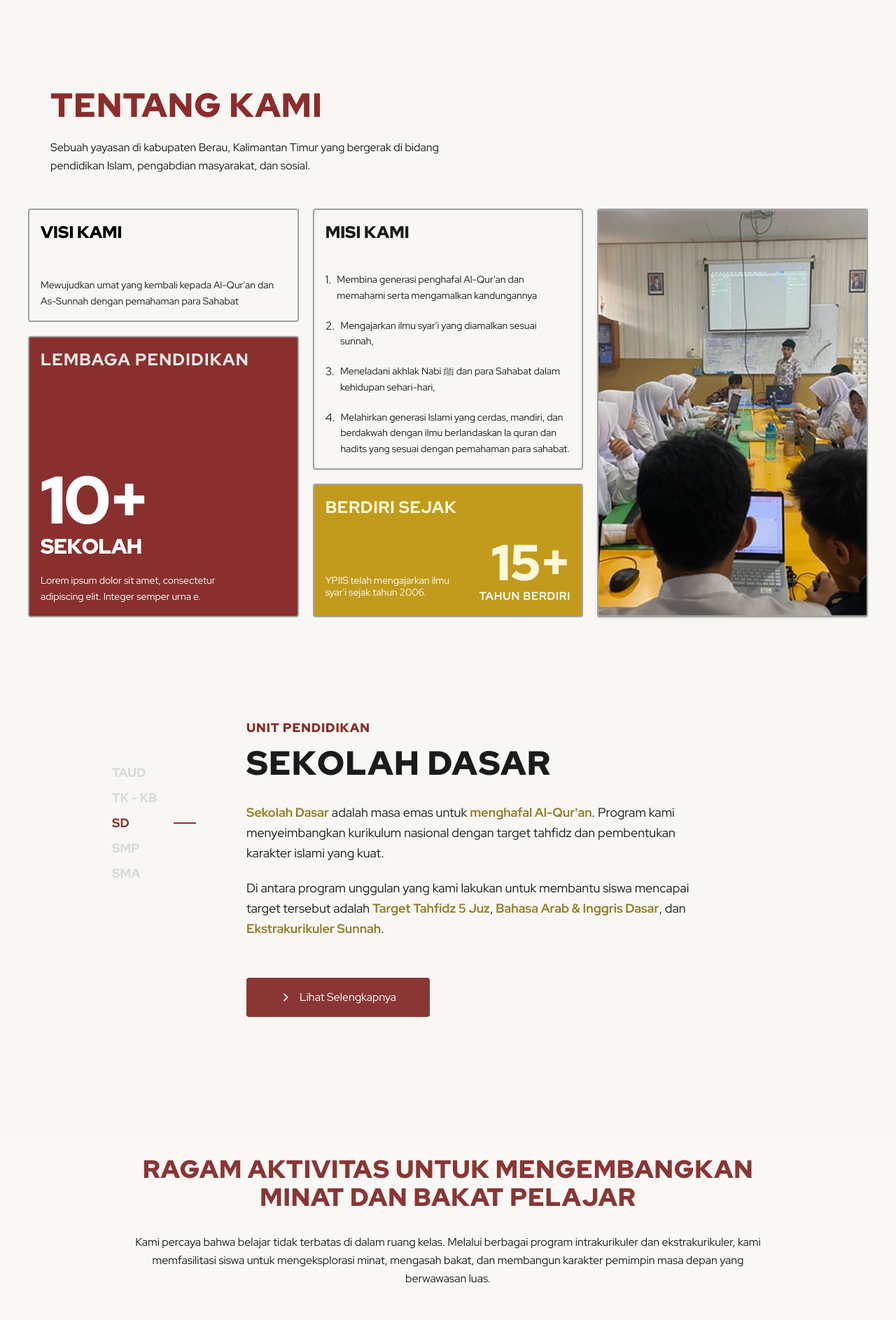
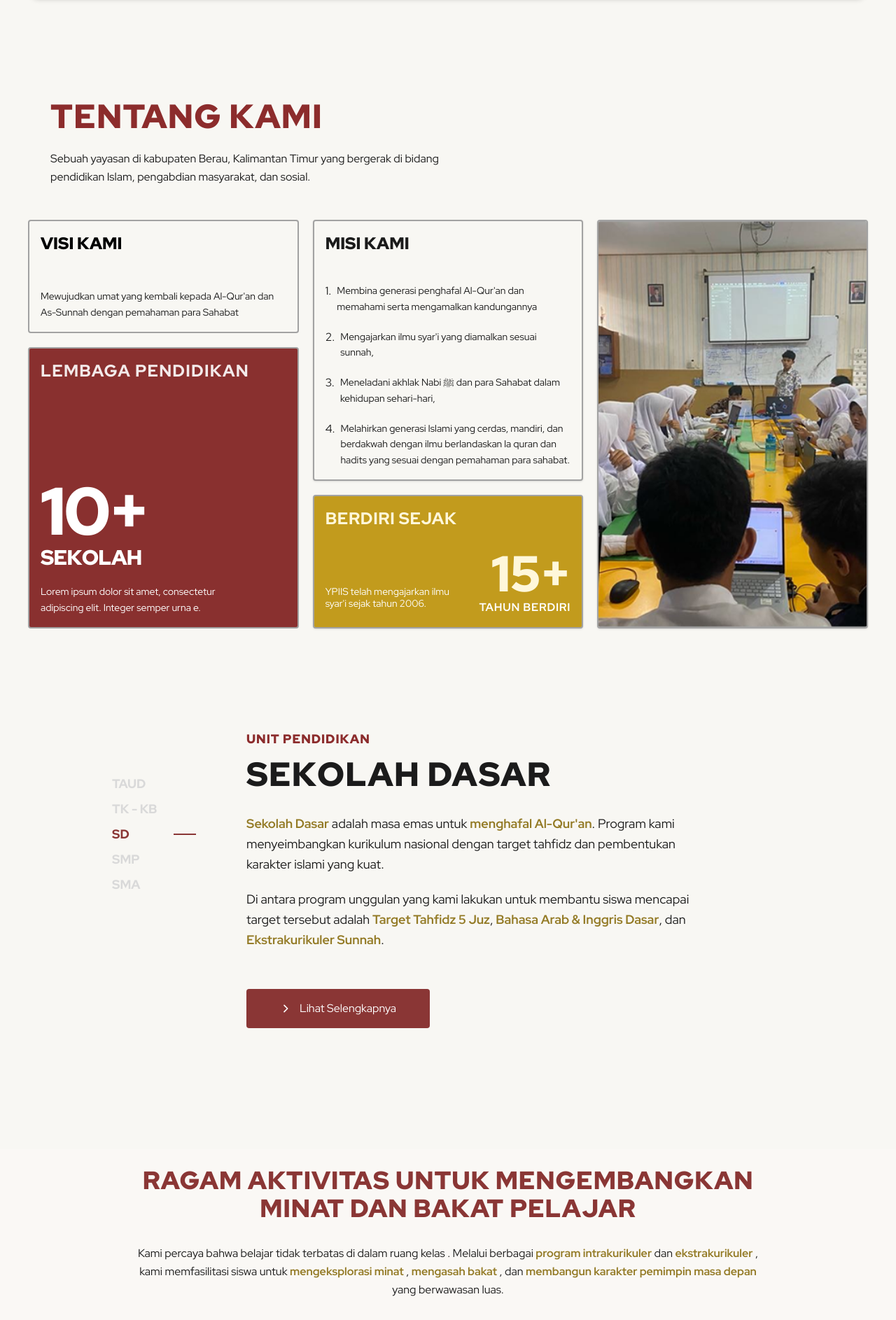
Before and after one commit to morenorpl/ypiis_company_web, a Next.js app: page / in a window 1280 px wide. Shown: the part 824-2710 px from the top of the page at 70% size. Built offline with nearby package versions, Linux system fonts and the light colour scheme.

Commit message:
feat: added scroll-in animations

```diff
--- /dev/null
+++ b/app/components/animation/FadeIn.tsx
@@ -0,0 +1,35 @@
+"use client";
+
+import { motion } from "framer-motion";
+
+interface FadeInProps {
+  children: React.ReactNode;
+  className?: string;
+  duration?: number; // e.g. 0.5 (seconds)
+  delay?: number; // e.g. 0.2 (seconds)
+  y?: number; // e.g. 20 (moves up) or -20 (moves down)
+  x?: number; // e.g. -20 (moves from left) or 20 (moves from right)
+  once?: boolean; // If true, animation occurs only once when in view
+}
+
+export default function FadeIn({
+  children,
+  className = "",
+  delay = 0,
+  duration = 0.5,
+  y = 0,
+  x = 0,
+  once = false,
+}: FadeInProps) {
+  return (
+    <motion.div
+      initial={{ opacity: 0, x, y }}
+      whileInView={{ opacity: 1, x: 0, y: 0 }}
+      viewport={{ once }}
+      transition={{ duration, delay, ease: "easeOut" }}
+      className={className}
+    >
+      {children}
+    </motion.div>
+  );
+}
--- a/app/components/home/GaleriSection.tsx
+++ b/app/components/home/GaleriSection.tsx
@@ -170,7 +170,7 @@ function GalleryCard({ item }: { item: GalleryItem }) {
       )}
 
       {/* Dark Overlay on Hover */}
-      <div className="absolute inset-0 bg-gradient-to-t from-black/80 via-black/40 to-transparent opacity-0 group-hover:opacity-100 transition-opacity duration-300 ease-in-out" />
+      <div className="absolute inset-0 bg-linear-to-t from-[#772524]/80 via-[#772524]/40 to-transparent opacity-0 group-hover:opacity-100 transition-opacity duration-300 ease-in-out" />
 
       {/* Hover Text Content */}
       <div className="absolute inset-0 p-6 flex flex-col justify-center items-center text-center opacity-0 group-hover:opacity-100 transform translate-y-3 group-hover:translate-y-0 transition-all duration-300 ease-out z-10">
--- a/app/components/home/RagamAktivitasSection.tsx
+++ b/app/components/home/RagamAktivitasSection.tsx
@@ -5,6 +5,7 @@ import { motion, AnimatePresence } from "framer-motion";
 import Link from "next/link";
 import Image from "next/image";
 import { FiArrowUpRight } from "react-icons/fi";
+import FadeIn from "../animation/FadeIn";
 
 interface ActivityItem {
   id: string;
@@ -172,15 +173,32 @@ export default function RagamAktivitasSection() {
     <section className="py-6 bg-[#FAF8F5] relative overflow-hidden">
       {/* Header Container */}
       <div className="max-w-5xl 2xl:max-w-7xl mx-auto text-center px-4 mb-12">
-        <h2 className="text-4xl 2xl:text-5xl font-black text-[#8A3635] uppercase tracking-wide mb-8">
-          RAGAM AKTIVITAS UNTUK MENGEMBANGKAN MINAT DAN BAKAT PELAJAR
-        </h2>
-        <p className="text-[#1B1B1B] text-base 2xl:text-lg font-medium leading-relaxed max-w-4xl 2xl:max-w-5xl mx-auto">
-          Kami percaya bahwa belajar tidak terbatas di dalam ruang kelas.
-          Melalui berbagai program intrakurikuler dan ekstrakurikuler, kami
-          memfasilitasi siswa untuk mengeksplorasi minat, mengasah bakat, dan
-          membangun karakter pemimpin masa depan yang berwawasan luas.
-        </p>
+        <FadeIn delay={0.2} duration={1} y={50} once={true}>
+          <h2 className="text-4xl 2xl:text-5xl font-black text-[#8A3635] uppercase tracking-wide mb-8">
+            RAGAM AKTIVITAS UNTUK MENGEMBANGKAN MINAT DAN BAKAT PELAJAR
+          </h2>
+        </FadeIn>
+        <FadeIn delay={0.5} duration={1} y={50} once={true}>
+          <p className="text-[#1B1B1B] text-base 2xl:text-lg font-medium leading-relaxed max-w-4xl 2xl:max-w-5xl mx-auto">
+            Kami percaya bahwa belajar tidak terbatas di dalam ruang kelas .
+            Melalui berbagai{" "}
+            <span className="font-bold text-[#937A25]">
+              program intrakurikuler
+            </span>{" "}
+            dan{" "}
+            <span className="font-bold text-[#937A25]">ekstrakurikuler</span> ,
+            kami memfasilitasi siswa untuk{" "}
+            <span className="font-bold text-[#937A25]">
+              mengeksplorasi minat
+            </span>{" "}
+            , <span className="font-bold text-[#937A25]">mengasah bakat</span> ,
+            dan{" "}
+            <span className="font-bold text-[#937A25]">
+              membangun karakter pemimpin masa depan
+            </span>{" "}
+            yang berwawasan luas.
+          </p>
+        </FadeIn>
       </div>
 
       {/* Carousel Wrapper with Floating Navigation Arrows */}
--- a/app/components/home/TentangKamiSection.tsx
+++ b/app/components/home/TentangKamiSection.tsx
@@ -1,4 +1,5 @@
 import Image from "next/image";
+import FadeIn from "../animation/FadeIn";
 
 const MISSION_POINTS = [
   "Membina generasi penghafal Al-Qur'an dan memahami serta mengamalkan kandungannya",
@@ -12,13 +13,17 @@ export default function TentangKamiSection() {
     <section className="container mx-auto px-10 py-6">
       {/* 1. SECTION HEADER */}
       <div className="mb-12 space-y-6 max-w-2xl 2xl:max-w-3xl px-8">
+        <FadeIn delay={0} duration={1} x={-50} once={true}>
           <h2 className="text-5xl 2xl:text-6xl font-black text-[#8C2C2C] uppercase tracking-wide">
             Tentang Kami
           </h2>
+        </FadeIn>
+        <FadeIn delay={0.3} duration={1} x={-50} once={true}>
           <p className="text-base 2xl:text-lg text-[#1B1B1B] font-medium leading-relaxed">
             Sebuah yayasan di kabupaten Berau, Kalimantan Timur yang bergerak di
             bidang pendidikan Islam, pengabdian masyarakat, dan sosial.
           </p>
+        </FadeIn>
       </div>
 
       {/* 2. THREE-COLUMN BENTO GRID */}
@@ -26,7 +31,8 @@ export default function TentangKamiSection() {
         {/* COLUMN 1: VISI & ZAKAT (4 Cols) */}
         <div className="lg:col-span-4 flex flex-col gap-5 justify-between">
           {/* Visi Kami (Top Light Box) */}
-          <div className="bg-[#F8F7F3] border-2 border-[#A2A2A2] flex justify-start flex-col rounded-sm px-4 py-4">
+          <FadeIn delay={0.6} duration={1} y={-50} once={true}>
+            <div className="bg-[#F8F7F3] border-2 border-[#A2A2A2] flex justify-start flex-col rounded-sm px-4 py-4 hover:shadow-xl hover:shadow-gray-300 transition-all duration-300 hover:-translate-y-1.25">
               <h3 className="text-2xl 2xl:text-3xl font-black text-black uppercase mb-12">
                 Visi Kami
               </h3>
@@ -37,9 +43,17 @@ export default function TentangKamiSection() {
                 </p>
               </div>
             </div>
+          </FadeIn>
 
           {/* Lembaga Pendidikan (Bottom Maroon Box) */}
-          <div className="bg-[#89302F] text-white border-2 border-[#A2A2A2] rounded-sm px-4 py-4 flex flex-col justify-between flex-1 min-h-55">
+          <FadeIn
+            className="flex flex-1"
+            delay={0.9}
+            duration={1}
+            x={-50}
+            once={true}
+          >
+            <div className="bg-[#89302F] text-white border-2 border-[#A2A2A2] rounded-sm px-4 py-4 flex flex-col justify-between flex-1 min-h-55 hover:shadow-xl hover:shadow-gray-300 transition-all duration-300 hover:-translate-y-1.25">
               <h3 className="text-2xl 2xl:text-3xl font-extrabold uppercase tracking-wider text-white/90">
                 Lembaga Pendidikan
               </h3>
@@ -59,12 +73,14 @@ export default function TentangKamiSection() {
                 </div>
               </div>
             </div>
+          </FadeIn>
         </div>
 
         {/* COLUMN 2: MISI & BERDIRI SEJAK (4 Cols) */}
         <div className="lg:col-span-4 flex flex-col gap-5 justify-between">
           {/* Misi Kami (Top Tall Light Box) */}
-          <div className="bg-[#F8F7F3] border-2 border-[#A2A2A2] rounded-sm p-4 shadow-sm flex-1">
+          <FadeIn delay={1.4} duration={1} x={50} once={true}>
+            <div className="bg-[#F8F7F3] border-2 border-[#A2A2A2] rounded-sm p-4 shadow-sm flex-1 hover:shadow-xl hover:shadow-gray-300 transition-all duration-300 hover:-translate-y-1.25">
               <h3 className="text-2xl 2xl:text-3xl font-black text-[#1B1B1B] uppercase mb-10">
                 Misi Kami
               </h3>
@@ -82,9 +98,11 @@ export default function TentangKamiSection() {
                 ))}
               </ol>
             </div>
+          </FadeIn>
 
           {/* Berdiri Sejak (Bottom Gold Box) */}
-          <div className="bg-[#C29B1D] text-[#FFF7DA] border-2 border-[#A2A2A2] rounded-sm p-4 flex items-end justify-between min-h-27.5">
+          <FadeIn delay={1.2} duration={1} y={50} once={true}>
+            <div className="bg-[#C29B1D] text-[#FFF7DA] border-2 border-[#A2A2A2] rounded-sm p-4 flex items-end justify-between min-h-27.5 shadow-sm hover:shadow-xl hover:shadow-gray-300 transition-all duration-300 hover:-translate-y-1.25">
               <div className="space-y-1">
                 <h3 className="text-2xl 2xl:text-3xl font-extrabold mb-20 uppercase tracking-wide ">
                   Berdiri Sejak
@@ -103,18 +121,27 @@ export default function TentangKamiSection() {
                 </span>
               </div>
             </div>
+          </FadeIn>
         </div>
 
         {/* COLUMN 3: PHOTO (4 Cols) */}
-        <div className="lg:col-span-4 relative min-h-87.5 lg:min-h-full border-2 border-[#A2A2A2] rounded-sm overflow-hidden shadow-sm">
+        <FadeIn
+          className="lg:col-span-4"
+          delay={1.6}
+          duration={1}
+          y={-50}
+          once={true}
+        >
+          <div className="lg:col-span-4 relative min-h-87.5 lg:min-h-full border-2 border-[#A2A2A2] rounded-sm shadow-sm hover:shadow-xl hover:shadow-gray-300 transition-all duration-300 group overflow-hidden">
             <Image
               src="/tentang-kami-classroom.png" // Place your classroom photo in public/tentang-kami-classroom.jpg
               alt="Kegiatan Belajar Santri YPIIS"
               fill
-            className="object-cover object-center"
+              className="object-cover object-center group-hover:scale-105 transition-transform duration-500"
               sizes="(max-width: 1024px) 100vw, 33vw"
             />
           </div>
+        </FadeIn>
       </div>
     </section>
   );
--- a/app/components/home/UnitPendidikanSection.tsx
+++ b/app/components/home/UnitPendidikanSection.tsx
@@ -1,8 +1,9 @@
 "use client";
 
 import { useState } from "react";
-import { motion, AnimatePresence } from "framer-motion";
+import { motion, AnimatePresence, Variants } from "framer-motion";
 import Link from "next/link";
+import FadeIn from "../animation/FadeIn";
 
 interface UnitPendidikan {
   id: string;
@@ -149,6 +150,22 @@ const EDUCATION_PROGRAMS: UnitPendidikan[] = [
   },
 ];
 
+// Motion Variants for Staggered Tab Sequence
+const tabContainerVariants = {
+  hidden: { opacity: 0 },
+  show: {
+    opacity: 1,
+    transition: {
+      staggerChildren: 0.12, // Stagger delay between each button
+    },
+  },
+};
+
+const tabItemVariants: Variants = {
+  hidden: { opacity: 0, x: -12 },
+  show: { opacity: 1, x: 0, transition: { duration: 0.35, ease: "easeOut" } },
+};
+
 export default function UnitPendidikanSection() {
   const [activeTabId, setActiveTabId] = useState<string>("sd");
   const activeProgram =
@@ -158,15 +175,22 @@ export default function UnitPendidikanSection() {
   return (
     <section className="container mx-auto px-16 py-6">
       <div className="grid grid-cols-1 md:grid-cols-12 gap-0 items-start">
-        {/* 1. LEFT SECTION */}
-        <div className="col-start-2 mt-16 col-span-2 flex flex-row md:flex-col gap-2 items-start overflow-x-auto md:overflow-visible pb-4 md:pb-0">
+        {/* 1. LEFT SECTION (Tab List with In-View Stagger Animation) */}
+        <motion.div
+          variants={tabContainerVariants}
+          initial="hidden"
+          whileInView="show"
+          viewport={{ once: true, amount: 0.2 }}
+          className="col-start-2 mt-16 col-span-2 flex flex-row md:flex-col gap-2 items-start overflow-x-auto md:overflow-visible pb-4 md:pb-0"
+        >
           {EDUCATION_PROGRAMS.map((program) => {
             const isActive = program.id === activeTabId;
 
             return (
               <div key={program.id} className="flex items-center gap-2">
                 <div className="w-20 shrink-0">
-                  <button
+                  <motion.button
+                    variants={tabItemVariants}
                     onClick={() => setActiveTabId(program.id)}
                     className={`text-lg cursor-pointer font-extrabold transition-colors duration-300 text-left whitespace-nowrap ${
                       isActive
@@ -175,7 +199,7 @@ export default function UnitPendidikanSection() {
                     }`}
                   >
                     {program.shortLabel}
-                  </button>
+                  </motion.button>
                 </div>
 
                 {/* Horizontal Indicator Line for Active Tab */}
@@ -187,13 +211,16 @@ export default function UnitPendidikanSection() {
               </div>
             );
           })}
-        </div>
+        </motion.div>
 
         {/* 2. RIGHT SECTION */}
         <div className="col-span-9 space-y-3 min-h-120 px-0">
+          <FadeIn delay={0} duration={1} x={50} once={true}>
             <h3 className="text-lg 2xl:text-xl font-black text-[#8C2C2C] uppercase tracking-wider">
               Unit Pendidikan
             </h3>
+          </FadeIn>
+
           <AnimatePresence mode="wait">
             <motion.div
               key={activeProgram.id}
@@ -202,17 +229,29 @@ export default function UnitPendidikanSection() {
               exit={{ opacity: 0 }}
               transition={{ duration: 0.3 }}
             >
+              <FadeIn delay={0.2} duration={1} x={50} once={true}>
                 <h2 className="text-5xl 2xl:text-7xl font-black text-[#1B1B1B] max-w-4xl uppercase mb-8 tracking-wide">
                   {activeProgram.title}
                 </h2>
+              </FadeIn>
+              <FadeIn delay={0.4} duration={1} x={50} once={true}>
                 <p className="text-lg 2xl:text-xl text-[#1B1B1B] mb-5 max-w-2xl 2xl:max-w-3xl font-medium leading-relaxed">
                   {activeProgram.descriptionParagraph1}
                 </p>
+              </FadeIn>
+              <FadeIn delay={0.6} duration={1} x={50} once={true}>
                 <p className="text-lg 2xl:text-xl text-[#1B1B1B] max-w-2xl 2xl:max-w-3xl font-medium leading-relaxed">
                   {activeProgram.descriptionParagraph2}
                 </p>
+              </FadeIn>
 
-              <div className="pt-14">
+              <FadeIn
+                className="pt-14"
+                delay={0.8}
+                duration={1}
+                x={50}
+                once={true}
+              >
                 <Link
                   href={activeProgram.href}
                   className="btn-expand-center relative overflow-hidden inline-flex items-center gap-3
@@ -233,7 +272,7 @@ export default function UnitPendidikanSection() {
                   </svg>
                   <span>Lihat Selengkapnya</span>
                 </Link>
-              </div>
+              </FadeIn>
             </motion.div>
           </AnimatePresence>
         </div>
```
Also changed, not shown: app/components/Header.tsx (+30 -3 lines), app/components/home/DonasiBantuSection.tsx (+8 -5 lines), app/components/home/GedungFasilitasSection.tsx (+14 -4 lines), app/components/home/HeroSection.tsx (+35 -7 lines), app/components/home/PetaLokasiSection.tsx (+7 -1 lines), app/components/animation/UnitTabs.tsx (added). Lines whose indentation alone changed are shown as unchanged.
